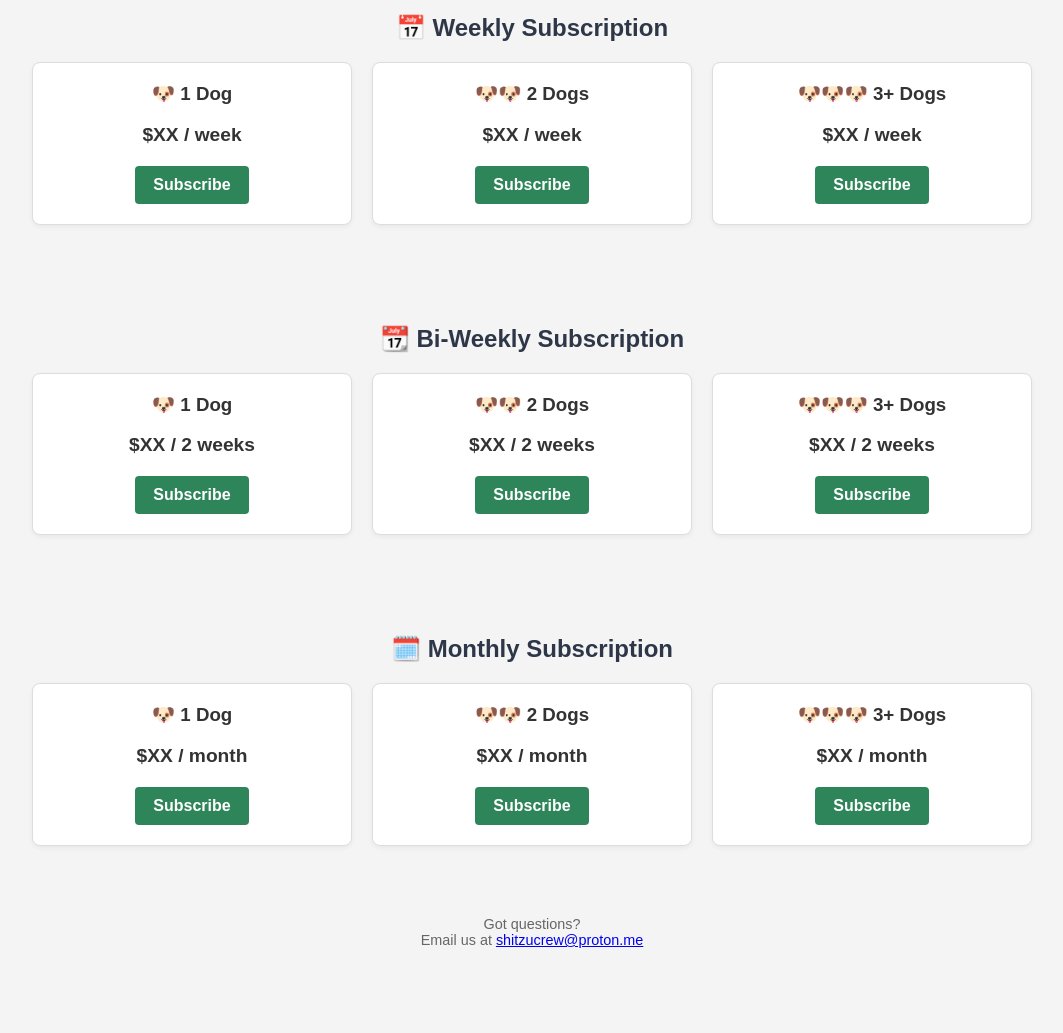
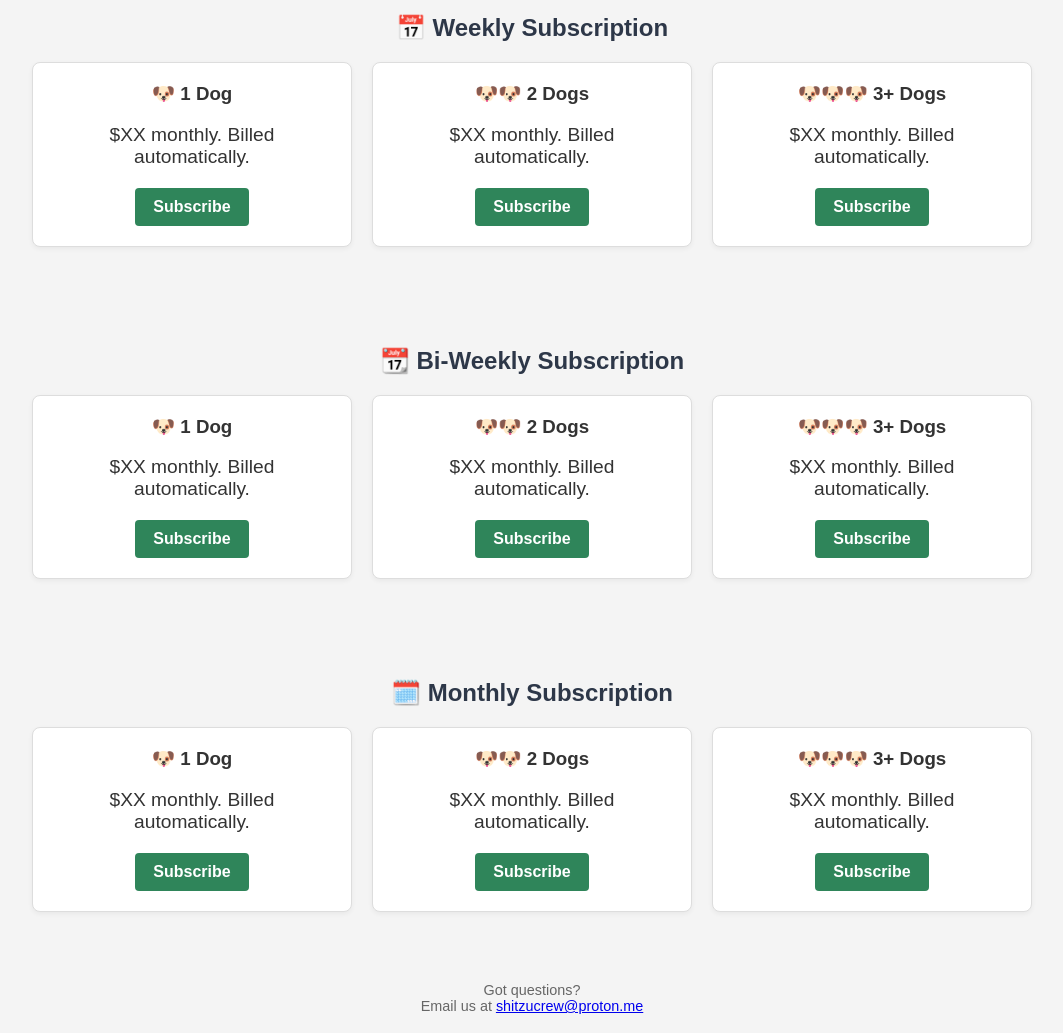
Before and after one commit to ShitzuCrew/ShitzuCrew.github.io, a plain HTML site: page index.html in a window 1280 px wide. Shown: the part 500-1533 px from the top of the page, without its empty margins (108-1171 px from the left). Before the commit the page ends 1478 px from the top, so only its background shows below. Drawn offline with Linux system fonts and the light colour scheme.

Commit message:
Update index.html
removed bold font from .price css and added "monthly. Billed automatically." to price descriptions

```diff
--- a/index.html
+++ b/index.html
@@ -65,7 +65,6 @@
     .price {
       font-size: 1.2em;
       margin: 10px 0;
-      font-weight: bold;
     }
 
     .btn {
@@ -130,17 +129,17 @@
     <div class="grid">
       <div class="card">
         <h3>🐶 1 Dog</h3>
-        <p class="price">$XX / week</p>
+        <p class="price">$XX monthly. Billed automatically.</p>
         <a class="btn" href="https://your-stripe-link-weekly-1dog">Subscribe</a>
       </div>
       <div class="card">
         <h3>🐶🐶 2 Dogs</h3>
-        <p class="price">$XX / week</p>
+        <p class="price">$XX monthly. Billed automatically.</p>
         <a class="btn" href="https://your-stripe-link-weekly-2dog">Subscribe</a>
       </div>
       <div class="card">
         <h3>🐶🐶🐶 3+ Dogs</h3>
-        <p class="price">$XX / week</p>
+        <p class="price">$XX monthly. Billed automatically.</p>
         <a class="btn" href="https://your-stripe-link-weekly-3dog">Subscribe</a>
       </div>
     </div>
@@ -151,17 +150,17 @@
     <div class="grid">
       <div class="card">
         <h3>🐶 1 Dog</h3>
-        <p class="price">$XX / 2 weeks</p>
+        <p class="price">$XX monthly. Billed automatically.</p>
         <a class="btn" href="https://your-stripe-link-biweekly-1dog">Subscribe</a>
       </div>
       <div class="card">
         <h3>🐶🐶 2 Dogs</h3>
-        <p class="price">$XX / 2 weeks</p>
+        <p class="price">$XX monthly. Billed automatically.</p>
         <a class="btn" href="https://your-stripe-link-biweekly-2dog">Subscribe</a>
       </div>
       <div class="card">
         <h3>🐶🐶🐶 3+ Dogs</h3>
-        <p class="price">$XX / 2 weeks</p>
+        <p class="price">$XX monthly. Billed automatically.</p>
         <a class="btn" href="https://your-stripe-link-biweekly-3dog">Subscribe</a>
       </div>
     </div>
@@ -172,17 +171,17 @@
     <div class="grid">
       <div class="card">
         <h3>🐶 1 Dog</h3>
-        <p class="price">$XX / month</p>
+        <p class="price">$XX monthly. Billed automatically.</p>
         <a class="btn" href="https://your-stripe-link-monthly-1dog">Subscribe</a>
       </div>
       <div class="card">
         <h3>🐶🐶 2 Dogs</h3>
-        <p class="price">$XX / month</p>
+        <p class="price">$XX monthly. Billed automatically.</p>
         <a class="btn" href="https://your-stripe-link-monthly-2dog">Subscribe</a>
       </div>
       <div class="card">
         <h3>🐶🐶🐶 3+ Dogs</h3>
-        <p class="price">$XX / month</p>
+        <p class="price">$XX monthly. Billed automatically.</p>
         <a class="btn" href="https://your-stripe-link-monthly-3dog">Subscribe</a>
       </div>
     </div>
```
